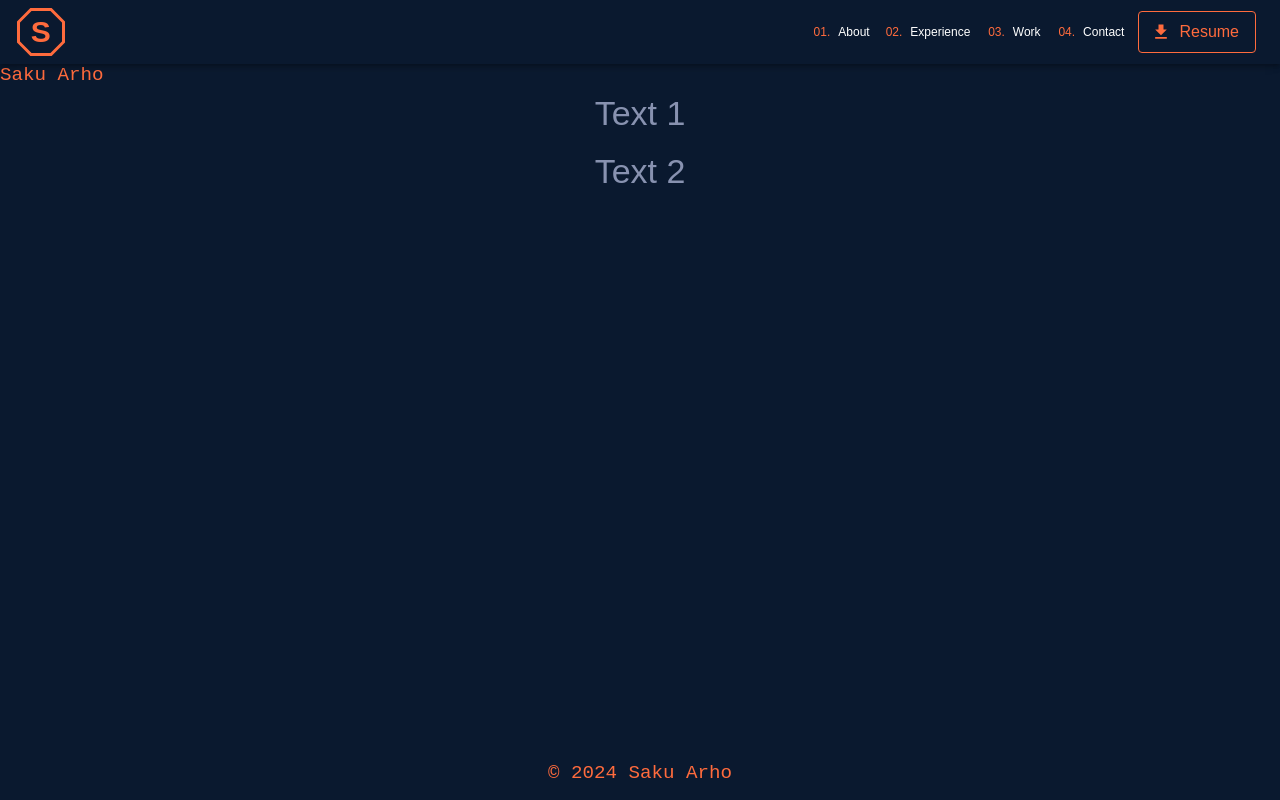
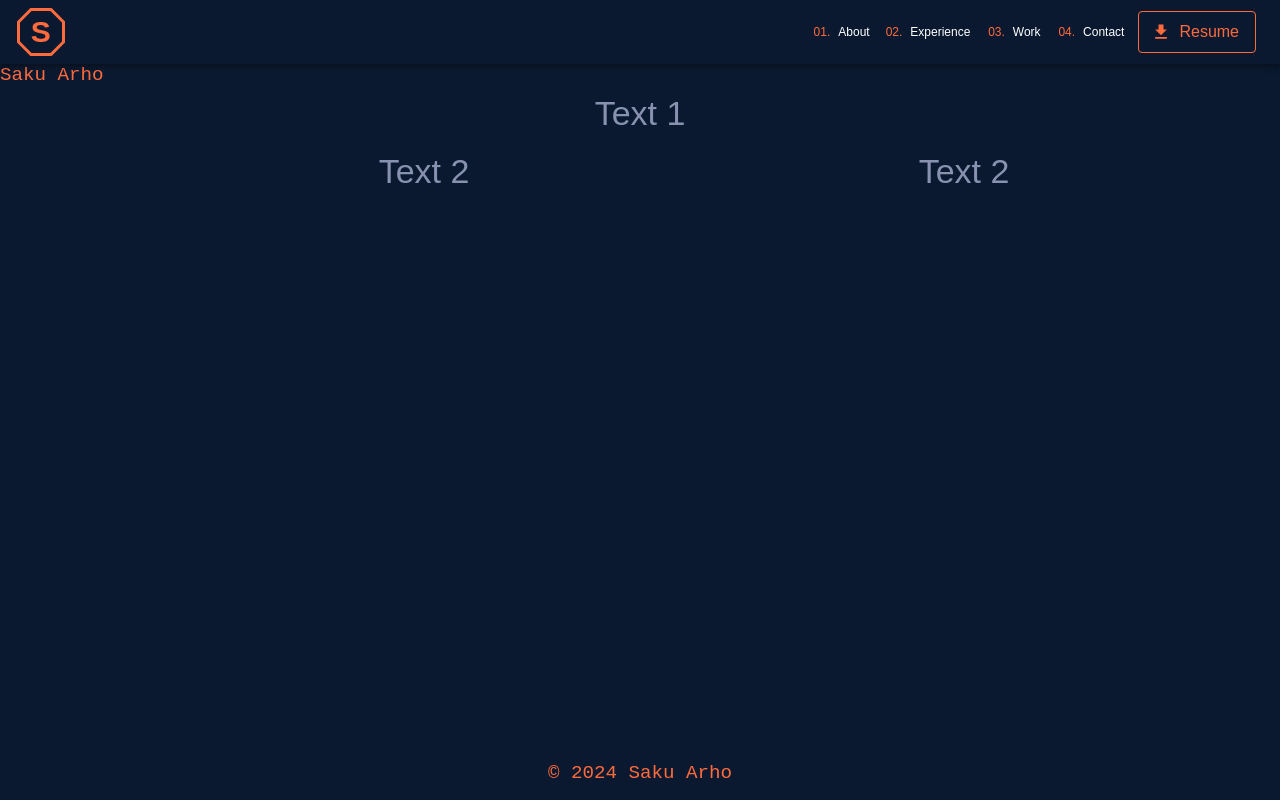
Before and after one commit to Z-kke/my_portfolio, a Next.js app: page / in a window 1280 px wide. Built offline with nearby package versions, Linux system fonts and the light colour scheme.

Commit message:
Fix the center alignment to work properly with width.

```diff
--- a/app/components/DynamicGrid.tsx
+++ b/app/components/DynamicGrid.tsx
@@ -1,4 +1,5 @@
 import Grid from "@mui/material/Grid";
+import { Box } from "@mui/material";
 
 interface GridItemProps {
   component: React.ElementType;
@@ -13,18 +14,18 @@ interface DynamicGridProps {
 
 const DynamicGrid: React.FC<DynamicGridProps> = ({ items }) => {
   return (
-    <Grid container spacing={2} direction="column" alignItems="center" justifyContent="center">
+    <Grid container spacing={2} justifyContent="center">
       {items.map((item, index) => {
         const { component: Component, width, height, ...props } = item;
         return (
           <Grid
             item
-            xs={width}
+            xs={12}
             sm={width}
             md={width}
             lg={width}
             key={index}
-            style={{ gridRowEnd: `span ${height}` }}
+            style={{ display: 'flex', justifyContent: 'center', alignItems: 'center', flexDirection: 'column', gridRowEnd: `span ${height}` }}
           >
             <Component {...props} />
           </Grid>
--- a/app/page.tsx
+++ b/app/page.tsx
@@ -15,7 +15,14 @@ export default function Home() {
     },
     {
       component: Typography,
-      width: 12,
+      width: 6,
+      height: 1,
+      variant: "h4",
+      children: "Text 2",
+    },
+    {
+      component: Typography,
+      width: 4,
       height: 1,
       variant: "h4",
       children: "Text 2",
```
